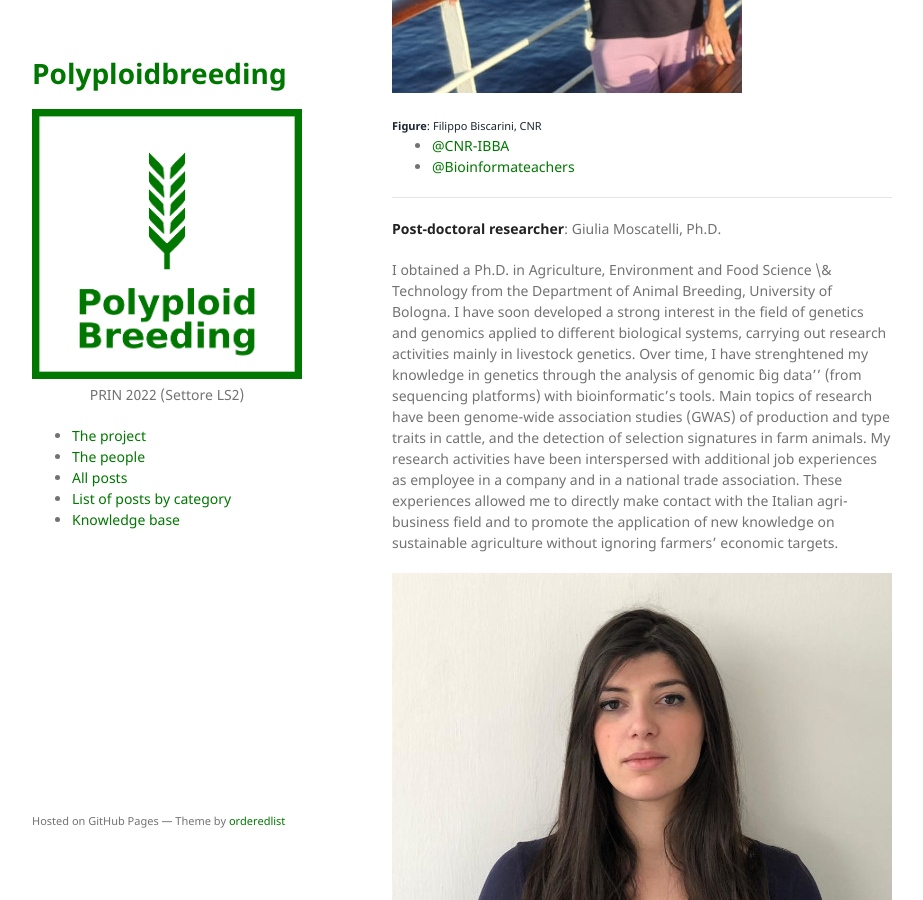
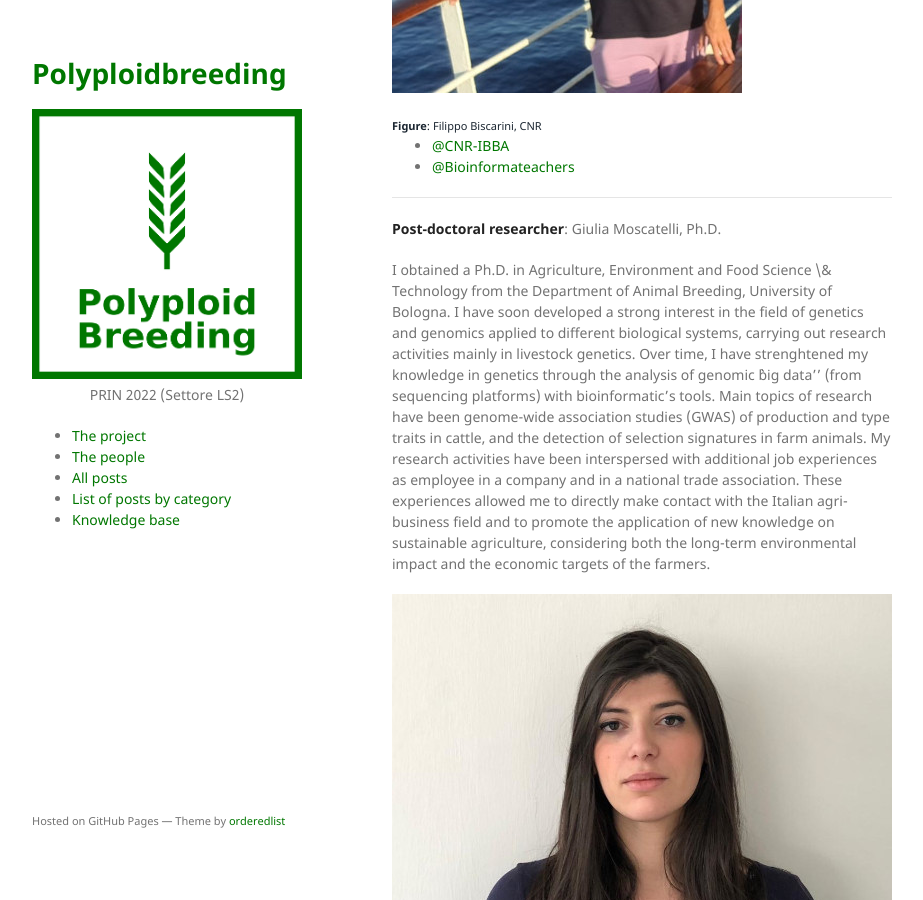
Before and after one commit to polyploidbreeding/polyploidbreeding.github.io, a Jekyll site: the page built from consortium.md, in a window 1280 px wide and 900 px high, scrolled down 704 px. Shown: the whole window, without its empty margins (178-1101 px from the left). Built offline with Jekyll 4.4.1, drawn with Linux system fonts in a browser that asks for light colours.

Commit message:
fixed: typos in the text

```diff
--- a/consortium.md
+++ b/consortium.md
@@ -27,7 +27,8 @@ I have soon developed a strong interest in the field of genetics and genomics ap
 Over time, I have strenghtened my knowledge in genetics through the analysis of genomic ``big data'' (from sequencing platforms) with bioinformatic’s tools.
 Main topics of research have been genome-wide association studies (GWAS) of production and type traits in cattle, and the detection of selection signatures in farm animals.
 My research activities have been interspersed with additional job experiences as employee in a company and in a national trade association.
-These experiences allowed me to directly make contact with the Italian agri-business field and to promote the application of new knowledge on sustainable agriculture without ignoring farmers' economic targets.
+These experiences allowed me to directly make contact with the Italian agri-business field and to promote the application of new knowledge
+on sustainable agriculture, considering both the long-term environmental impact and the economic targets of the farmers.
 
 ![Moscatelli](/assets/img/giulia.jpeg)
 <div class="caption"><b>Figure</b>: Giulia Moscatelli, CNR
```
